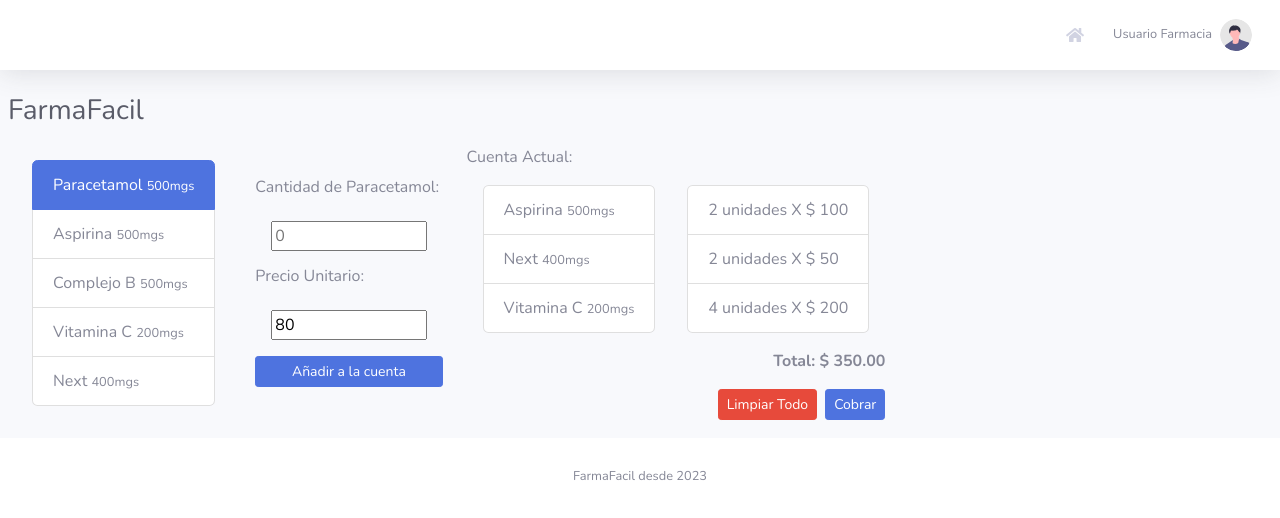
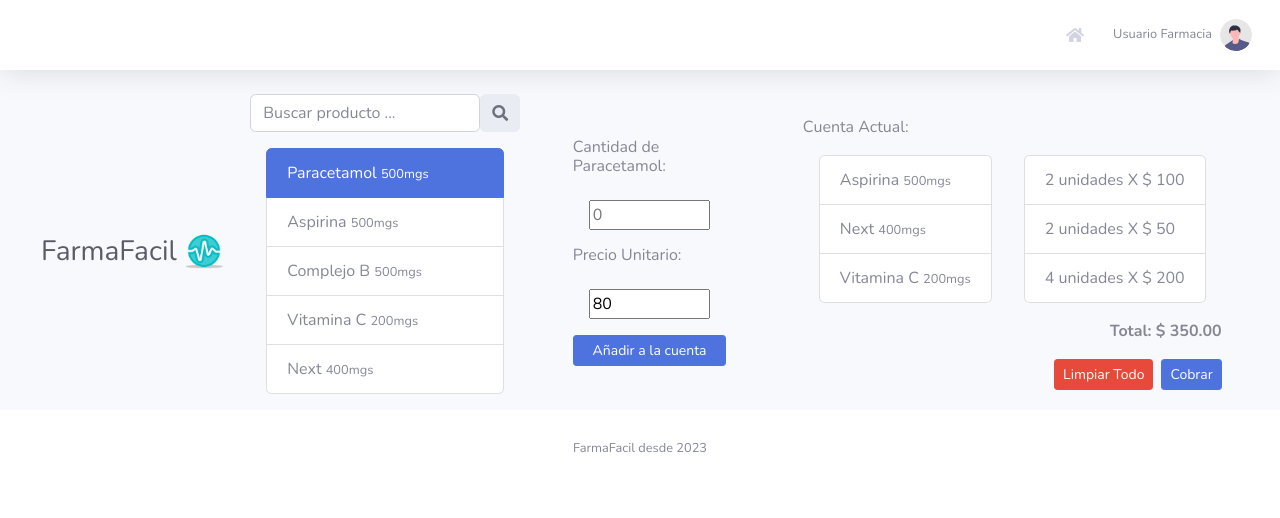
Before and after one commit to mike2611/farmafacil, a website with bundled scripts: page puntoVenta.html in a window 1280 px wide. Built offline with nearby package versions, Linux system fonts and the light colour scheme.

Commit message:
Fix layout

```diff
--- a/puntoVenta.html
+++ b/puntoVenta.html
@@ -77,14 +77,24 @@
                 <!-- End of Topbar -->
 
                 <!-- Begin Page Content -->
-                <div>
+                <div class="d-flex justify-content-center">
 
                     <!-- Page Heading -->
-                    <h1 class="h3 mb-1 text-gray-800 ml-2">FarmaFacil</h1>
+                    <div class="d-flex align-items-center justify-content-center" style="width: 15vw;">
+                        <h1 class="h3 mb-1 text-gray-800 m-2">FarmaFacil</h1>
+                        <img src="/img/farmaLogo.png" alt="Logo Farmacia" width="20%">
+                    </div>
 
 
-                    <div class="d-flex flex-row align-items-center m-3">
+                    <div style="width: 80vw">
+                        <div class="d-flex flex-row align-items-center justify-content-around">
                             <div>
+                                <div class="input-group rounded">
+                                    <input type="search" class="form-control rounded" placeholder="Buscar producto ..." aria-label="Search" aria-describedby="search-addon" />
+                                    <span class="input-group-text border-0" id="search-addon">
+                                      <i class="fas fa-search"></i>
+                                    </span>
+                                </div>
                                 <ul class="list-group m-3">
                                     <li class="list-group-item active" aria-current="true">
                                         Paracetamol
@@ -108,7 +118,7 @@
                                     </li>
                                 </ul>
                             </div>
-                        <div class="d-flex flex-column ml-4" style="width: 15%;">
+                            <div class="d-flex flex-column" style="width: 15%;">
                                 <h6 class="">Cantidad de Paracetamol: </h6>
                                 <input  class="m-3" type="number" placeholder="0">
                                 <h6>Precio Unitario: </h6>
@@ -156,6 +166,9 @@
                                 </div>
                             </div>
                         </div>
+
+                    </div>
+
 
 
 
```
Also changed, not shown: img/farmaLogo.png (added). Lines whose indentation alone changed are shown as unchanged.
